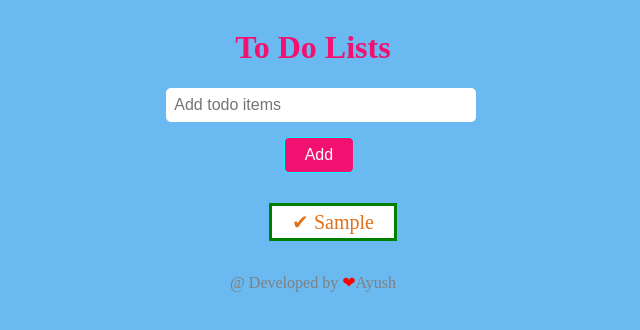
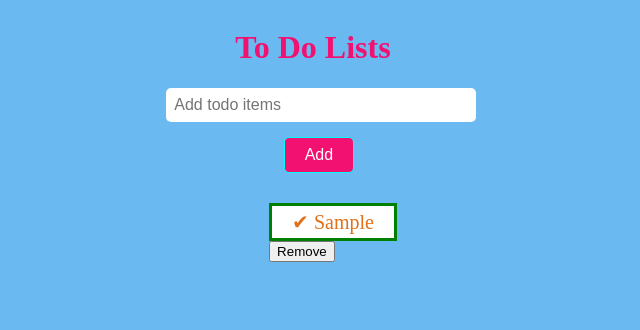
Before and after one commit to ayush-singh-au13/react_todoList, a React (Create React App) app: page / in a window 1280 px wide. Both pictures are taken after typing "Sample" into the empty fields and a click on the button "Add". Shown: the top 330 px of the page, without its empty margins (327-967 px from the left). Built offline with nearby package versions, Linux system fonts and the light colour scheme.

Commit message:
Update Todo.js

```diff
--- a/src/components/Todo.js
+++ b/src/components/Todo.js
@@ -1,75 +1,80 @@
-import React from "react";
-import TodoList from './TodoList';
-import './Todo.css';
+import React, { useState } from "react";
 
-class Todo extends React.Component {
-    constructor(props) {
-        super(props);
-        this.state = {
+
+import TodoList from "./TodoList";
+import "./Todo.css";
+
+const TodoFunc = () => {
+  const [state, setState] = useState({
     todo: "",
     todos: [],
-        };
-    }
+  });
 
-
-  submit = (e) => {
+  const submit = (e) => {
     e.preventDefault();
-    // this.setState(previousState => {
-    //     return {
-    //   todos: [...previousState.todos, previousState.todo],
-    //   todo: ''
-    //     };
-    // });
-    this.setState({
-        todos: [
-            ...this.state.todos,
-
-                this.state.todo
-
-        ] ,
-        todo : ''
-    })
+    setState({
+      todos: [...state.todos, state.todo],
+        todo: "",
+    });
   };
 
-  onChangeHandler = (e) => {
+  const onChangeHandler = (e) => {
     e.preventDefault();
-    this.setState({
+    setState({
+      ...state,
       [e.target.name]: e.target.value,
     });
   };
 
+  const clickHandler = (name) => {
+        let newTodo = state.todos.filter((v) => v !== name)
+        setState({
+          ...state,
+          todos: newTodo
+        });
 
-  render() {
+     console.log(newTodo);
 
-    let todoLists = this.state.todos.map((v,i) => {
-        return (
-        <TodoList
-        key={i}
-        value={v}/>
-        )
+  }
+
+  let todoLists = {};
+  const renderingTodo = () => {
+    return state.todos.map((v,i) => {
+
+      todoLists = <div  key={i} className="remove_list">
+                    <TodoList  value={v}  />
+
+                    <button type="button" className="btn-primary" onClick={() => clickHandler(v)}>Remove</button>
+                  </div>;
+      return todoLists;
     });
+  };
+  // console.log(todoLists);
+
   return (
     <>
       <div className="list">
         <h1>To Do Lists</h1>
-        <form onSubmit={this.submit}>
+        <form onSubmit={submit}>
           <input
             type="text"
             name="todo"
             placeholder="Add todo items"
-            value={this.state.todo}
-            onChange={this.onChangeHandler}
+            value={state.todo}
+            onChange={onChangeHandler}
           />
-          <button className="btn" type="submit">Add</button>
+          <button className="btn" type="submit">
+            Add
+          </button>
         </form>
-        <ul>{todoLists}</ul>
-        <p className="footer">
-            @ Developed by <span style={{ color: "red" }}>❤</span>Ayush
-          </p>
+        <ul>
+          {renderingTodo()}
+        </ul>
+
+        {/* <ul>{todoLists}</ul> */}
       </div>
     </>
   );
-  }
-}
+};
 
-export default Todo;
+export default TodoFunc;
```
Lines whose indentation alone changed are shown as unchanged.
